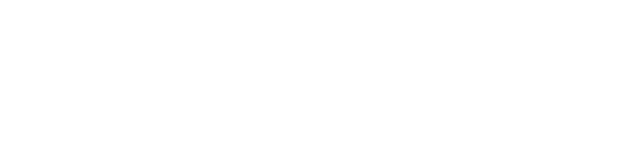
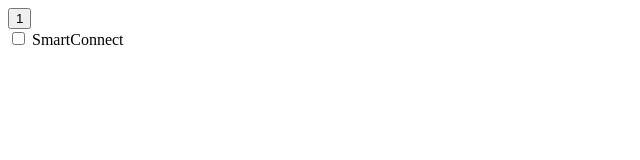
Before and after one commit to mattbuckwell/notes-generator, a plain HTML site: page index.html in a window 1280 px wide. Shown: the whole page, without its empty margins (0-640 px from the left). Drawn offline with Linux system fonts and the light colour scheme.

Commit message:
testing input types

```diff
--- a/index.html
+++ b/index.html
@@ -5,5 +5,13 @@
     <meta name="viewport" content="width=device-width, initial-scale=1.0" />
     <title>Dispatch Notes Generator</title>
   </head>
-  <body></body>
+  <body>
+    <div>
+      <button>1</button>
+    </div>
+    <div>
+      <input type="checkbox" id="SC" name="SC" />
+      <label for="SC">SmartConnect</label>
+    </div>
+  </body>
 </html>
--- a/style.css
+++ b/style.css
@@ -0,0 +1,3 @@
+section button {
+    display: block;
+}
```
